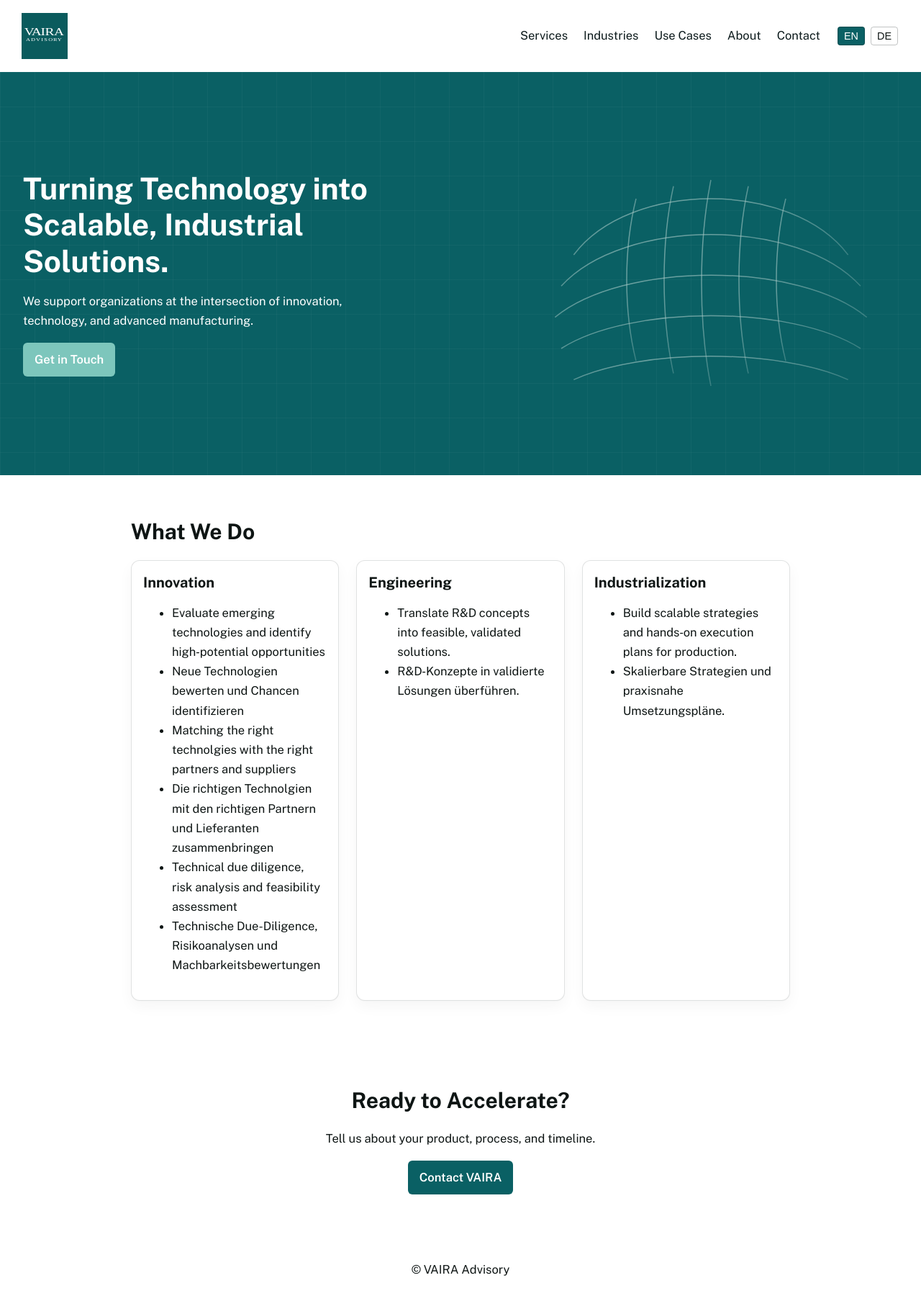
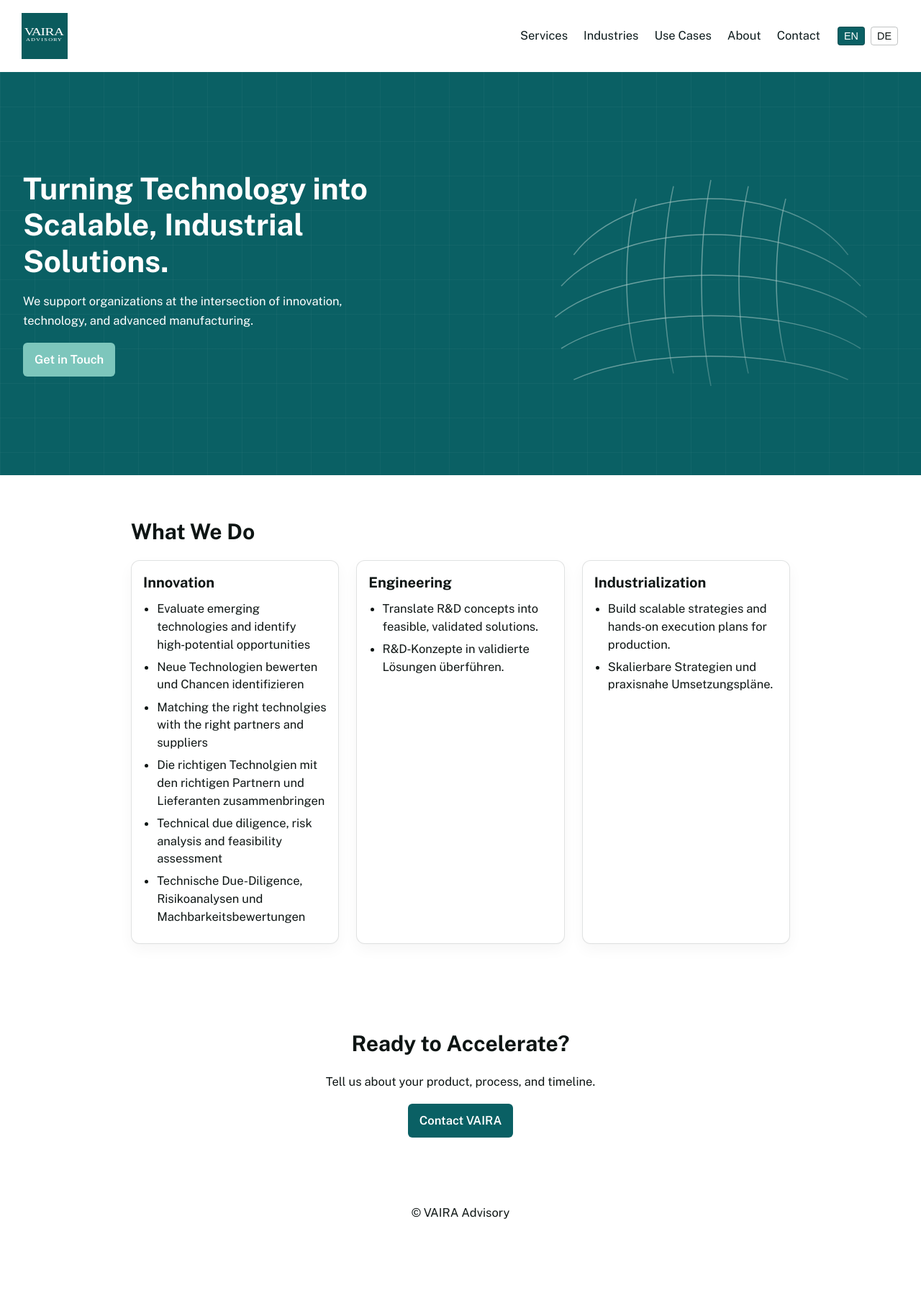
Before and after one commit to raphaelheeb/vaira-advisory, a Jekyll site: the page built from index.html, in a window 1280 px wide. Shown: the whole page at 72% size. Built offline with Jekyll 4.4.1, drawn with Linux system fonts in a browser that asks for light colours; after the commit the page ends 1728 px from its top, so only the background shows below that.

Commit message:
Update styles.css

```diff
--- a/assets/css/styles.css
+++ b/assets/css/styles.css
@@ -336,6 +336,51 @@
     0 16px 30px rgba(6,20,19,0.06);
 }
 
+/* =========================================================
+   FIX LANGUAGE VISIBILITY + LIST SPACING IN CARDS
+   ========================================================= */
+
+/* 1) Default: hide German text */
+[lang="de"] {
+  display: none;
+}
+
+/* 2) When html has .lang-de, hide English and show German */
+html.lang-de [lang="en"] {
+  display: none !important;
+}
+html.lang-de [lang="de"] {
+  display: inline !important;
+}
+
+/* 3) Ensure spans inside list items never override language rules */
+#what-we-do .card li span,
+#focus .card li span {
+  display: inline;
+  margin: 0;
+  padding: 0;
+}
+
+/* 4) Restore proper spacing between list items */
+#what-we-do .card ul,
+#focus .card ul {
+  margin: 0;
+  padding-left: 1.2rem;      /* bullet indentation */
+  list-style: disc;
+}
+
+#what-we-do .card li,
+#focus .card li {
+  margin: 0.4rem 0;          /* vertical space between items */
+  line-height: 1.5;
+}
+
+/* 5) Prevent collision with any global custom bullet styles */
+#what-we-do .card li::before,
+#focus .card li::before {
+  content: none !important;
+}
+
 /* -------------------------
    BUTTONS
    ------------------------- */
```
